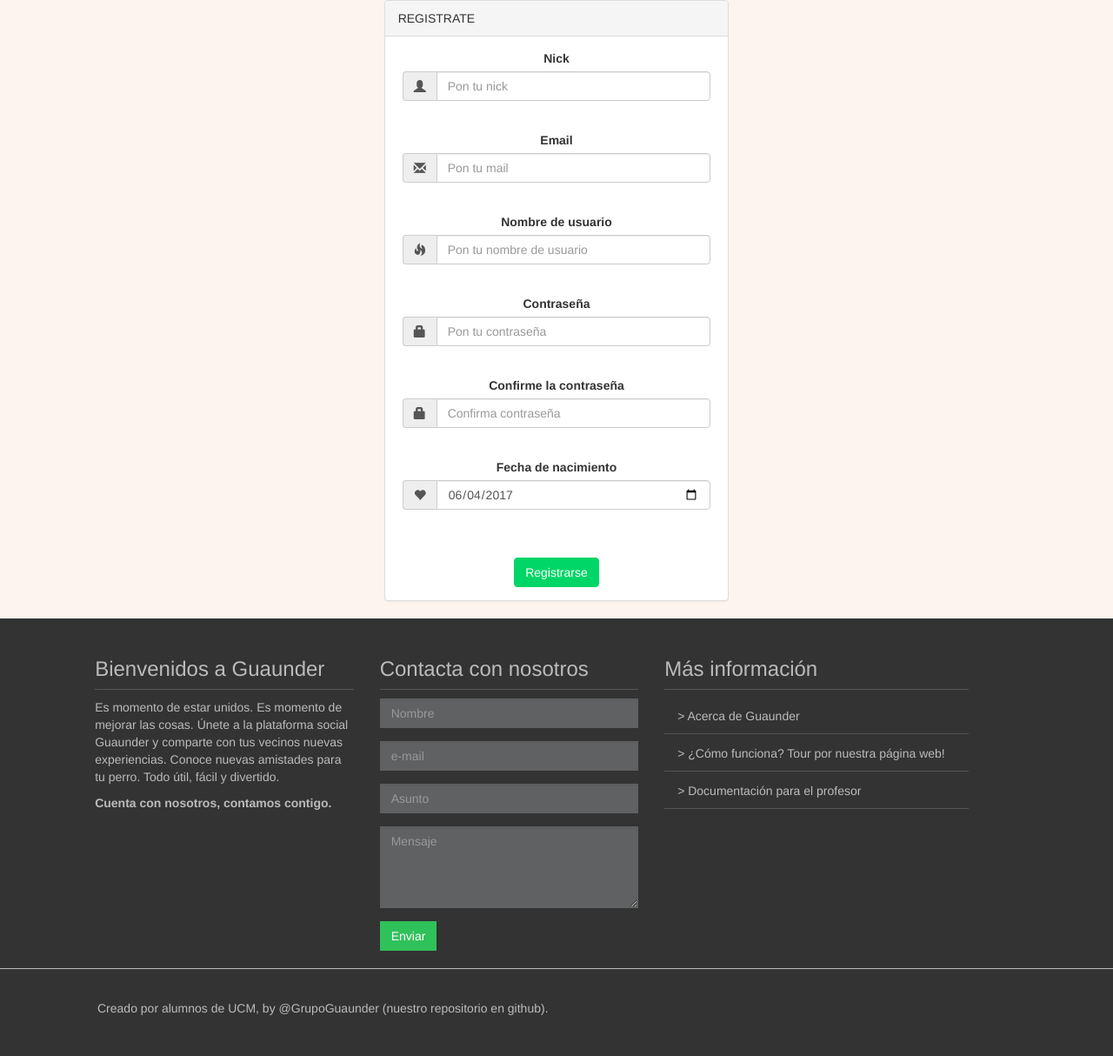
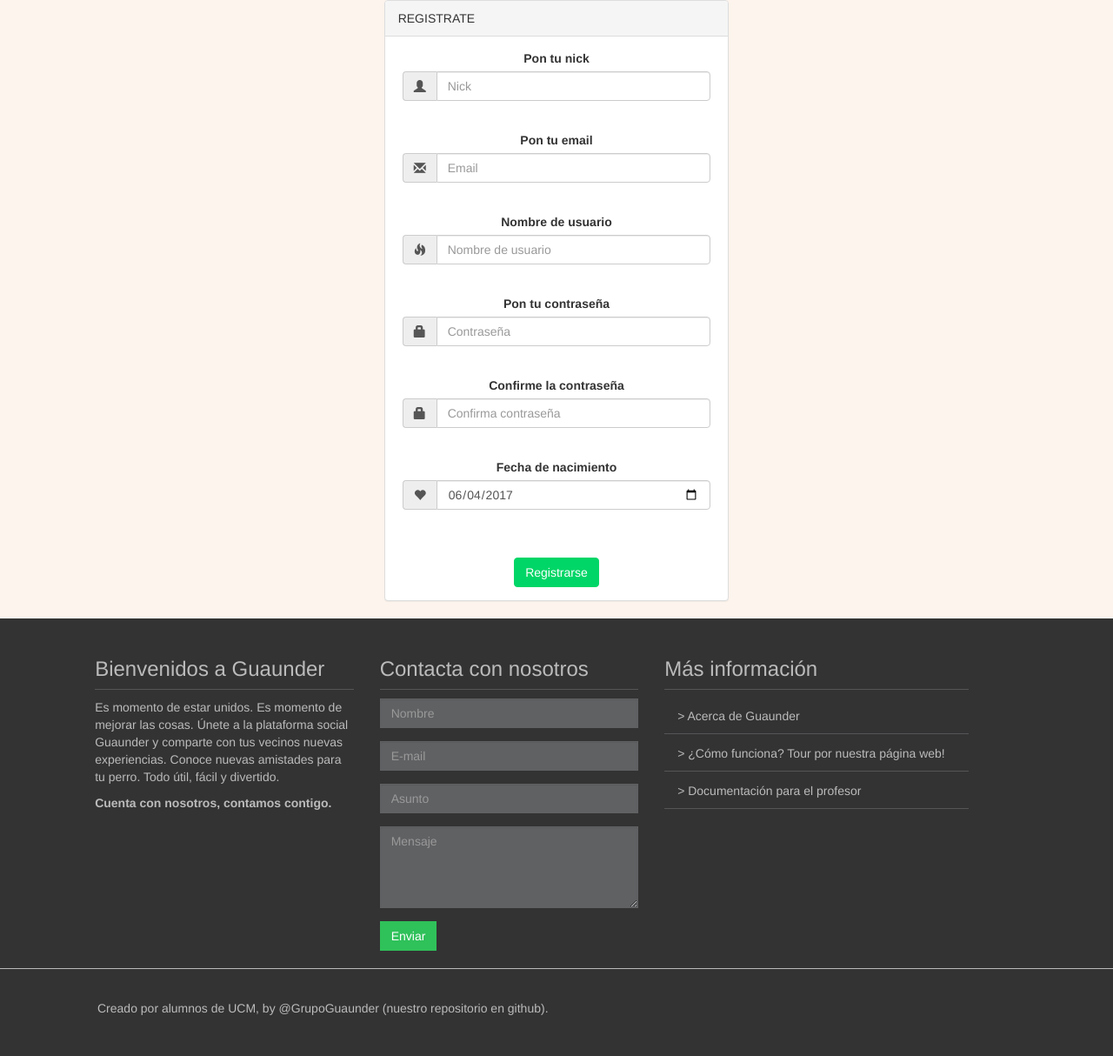
Before and after one commit to Marquets/GuaunderAW, a PHP site: page /registro_formulario.php in a window 1280 px wide. Shown: the part 78-1292 px from the top of the page at 87% size. Run offline with PHP 8.4, Linux system fonts and the light colour scheme.

Commit message:
corregidos algunos fallos de ortografía y placeholders más simples

```diff
--- a/public/footer.html
+++ b/public/footer.html
@@ -32,7 +32,7 @@
               <input type="text" class="form-control" id="name" placeholder="Nombre" name="name">
             </div>
             <div class="form-group">
-              <input type="text" class="form-control" id="mail" placeholder="e-mail" name="mail">
+              <input type="text" class="form-control" id="mail" placeholder="E-mail" name="mail">
             </div>
             <div class="form-group">
               <input type="text" class="form-control" id="asunto" placeholder="Asunto" name="asunto">
--- a/public/index.html
+++ b/public/index.html
@@ -58,7 +58,7 @@
         <div class="col-md-1 col-sm-0 col-xs-0"></div>
         <div class="titulo tituloindex col-md-5 col-sm-12 col-xs-12">
           <h2 class="indexh2 featurette-heading">¡Es hora de que tu perro socialice <span class="text-muted">igual que tú</span>!</h2>
-          <p class="pegato indexp"> Si lo que estás buscando son nuevas experiencias para tu mejor amigo, Guaunder te ayudará a encontrar nuevas compañias para él. Seguro que aquí, ¡encontrará a la pareja perfecta!</p>
+          <p class="pegato indexp"> Si lo que estás buscando son nuevas experiencias para tu mejor amigo, Guaunder te ayudará a encontrar nuevas compañías para él. Seguro que aquí, ¡encontrará a la pareja perfecta!</p>
         </div>
         <div class="col-md-5 col-sm-12 col-xs-12">
           <img id="perrogato" class="featurette-image img-responsive center-block" src="img/perro_gato.jpg" alt="Generic placeholder image">
@@ -71,7 +71,7 @@
       <div class="row featurette ultimo">
         <div class="col-md-1 col-sm-0 col-xs-0"></div>
         <div class="titulo tituloindex col-md-5 col-md-push-5 col-sm-12 col-xs-12">
-          <h2 class="indexh2 featurette-heading"> Con solo unos pocos clicks, puede que tu mascota sea <span class="text-muted">la más feliz del mundo.</span></h2>
+          <h2 class="indexh2 featurette-heading"> Con sólo unos pocos clicks, puede que tu mascota sea <span class="text-muted">la más feliz del mundo.</span></h2>
           <p class="pegato indexp">Un perro muy alegre, vivo, y equilibrado. Eso es lo que conseguirás introduciéndole al mundo Guaunder. Quien sabe, lo mismo los dos acabáis encontrando a vuestra media naranja...</p>
         </div>
         <div class="col-md-5 col-md-pull-5 col-sm-12 col-xs-12">
--- a/public/registro_formulario.php
+++ b/public/registro_formulario.php
@@ -64,22 +64,22 @@
 						<div class="center-block">
 							<form id="formulario" name="formulario" action="registro.php" class="form" method="post">
 								<div class="form-group">
-									<label for="nick">Nick</label>
+									<label for="nick">Pon tu nick</label>
 									<div class="input-group">
 										<div class="input-group-addon">
 											<span class="glyphicon glyphicon-user" aria-hidden="true"></span>
 										</div>
-										<input type="text" class="form-control" id="nick" placeholder="Pon tu nick" name="nick" value="" />
+										<input type="text" class="form-control" id="nick" placeholder="Nick" name="nick" value="" />
 									</div>
 								</div>
 								<br>
 								<div class="form-group">
-									<label for="mail">Email</label>
+									<label for="mail">Pon tu email</label>
 									<div class="input-group">
 										<div class="input-group-addon">
 												<span class="glyphicon glyphicon-envelope" aria-hidden="true"></span>
 										</div>
-										<input id ="mail" type="text" class="form-control" placeholder="Pon tu mail" name="mail" value="" />
+										<input id ="mail" type="text" class="form-control" placeholder="Email" name="mail" value="" />
 									</div>
 								</div>
 								<br>
@@ -89,17 +89,17 @@
 										<div class="input-group-addon">
 											<span class="glyphicon glyphicon-fire" aria-hidden="true"></span>
 									</div>
-									<input type="text" class="form-control" id="usuario" placeholder="Pon tu nombre de usuario" name="usuario" value="" />
+									<input type="text" class="form-control" id="usuario" placeholder="Nombre de usuario" name="usuario" value="" />
 									</div>
 								</div>
 								<br>
 								<div class="form-group">
-									<label for="clave">Contraseña</label>
+									<label for="clave">Pon tu contraseña</label>
 									<div class="input-group">
 										<div class="input-group-addon">
 											<span class="glyphicon glyphicon-lock" aria-hidden="true"></span>
 									</div>
-									<input type="password" class="form-control" id="clave" placeholder="Pon tu contraseña" name="clave" value="" />
+									<input type="password" class="form-control" id="clave" placeholder="Contraseña" name="clave" value="" />
 									</div>
 								</div>
 								<br>
--- a/public/tour.html
+++ b/public/tour.html
@@ -83,7 +83,7 @@
     <img class="img-responsive center-block tourindex" src="img/tour/chats.png" alt="Generic placeholder image">
 
     <div class="acercatext">
-      <p class="acercap"><span class="negrita">Chats</span >, entabla una conversación con tus pretendientes. Pulsa el botón "+" para iniciar un chat con una persona. Los mensajes en verde muestran los mensajes no leídos.</p>
+      <p class="acercap"><span class="negrita">Chats</span >, entabla una conversación con tus pretendientes. Pulsa el botón "+" para iniciar un chat con una persona.</p>
     </div>
 
     <img class="img-responsive center-block" id="tourindex" src="img/tour/perfil.jpg" alt="Generic placeholder image">
```
